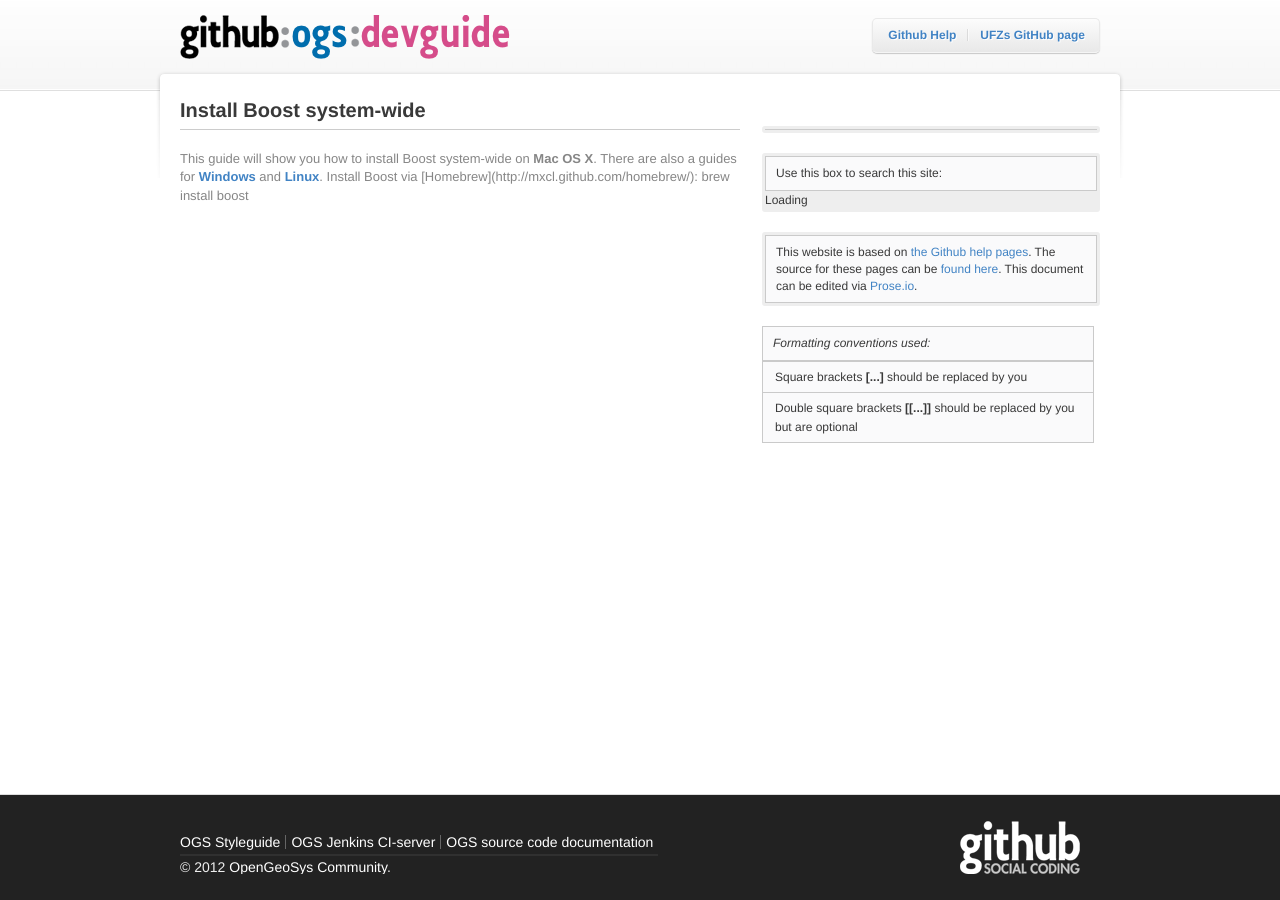
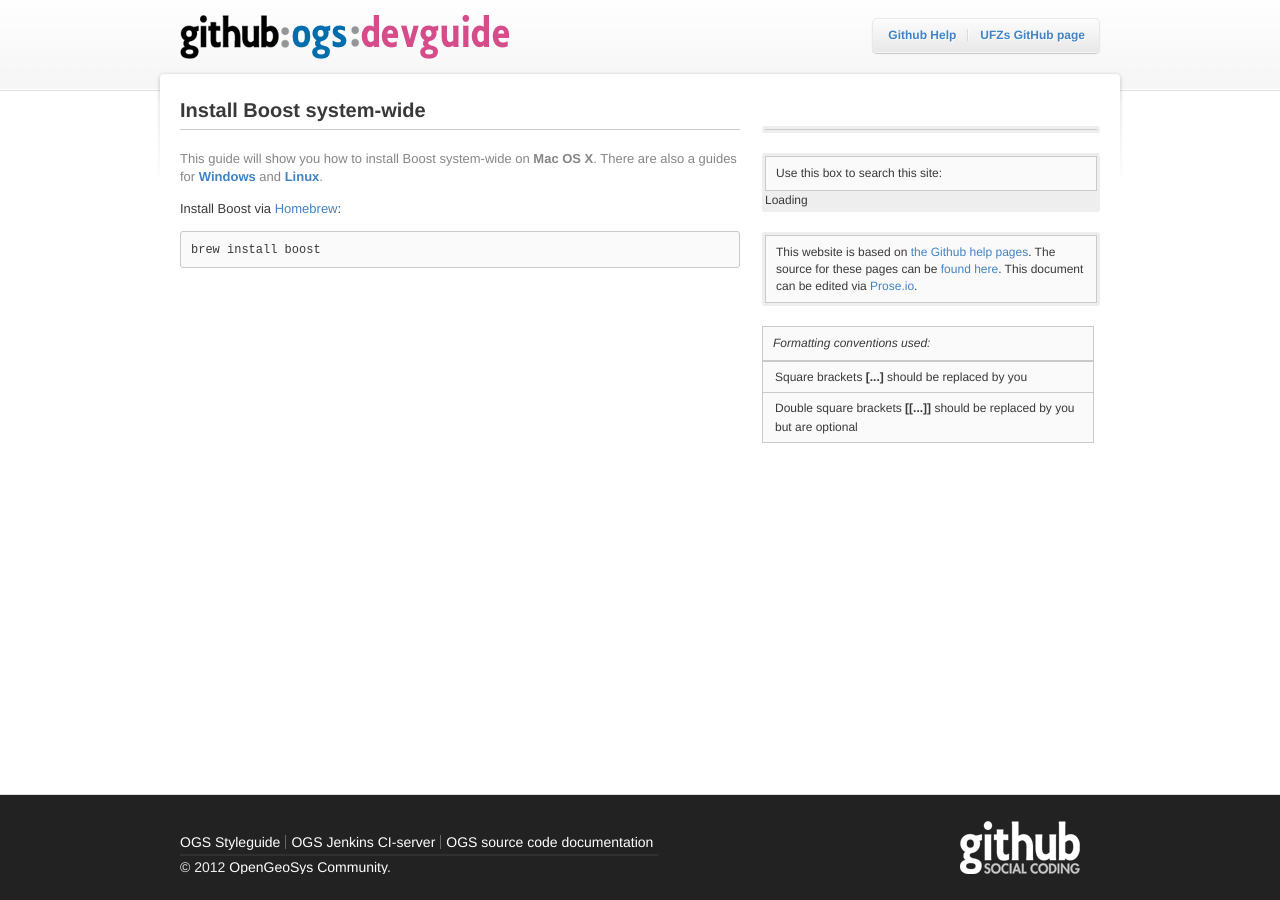
Before and after one commit to ufz/devguide, a Jekyll site: the page built from _posts/2012-11-28-mac-boost.markdown, in a window 1280 px wide. Built offline with Jekyll 4.4.1, drawn with Linux system fonts in a browser that asks for light colours; comment, search, counter and statistics services are not loaded.

Commit message:
Forgot paragraph tag.

```diff
--- a/_posts/2012-11-28-boost-redirect.markdown
+++ b/_posts/2012-11-28-boost-redirect.markdown
@@ -1,6 +1,6 @@
 ---
 layout: os_redirect
-title: Boost
+title: Boost installation
 description:
 categories: advanced
 redirect_win: /win-boost/
--- a/_posts/2012-11-28-linux-boost.markdown
+++ b/_posts/2012-11-28-linux-boost.markdown
@@ -4,7 +4,7 @@ title: Install Boost system-wide
 description: How to install boost on your system
 ---
 
-<p class="intro">This guide will show you how to install Boost system-wide on <strong>Linux</strong>. There are also a guides for <strong><a href="{{site.baseurl}}/win-boost">Windows</a></strong> and <strong><a href="{{site.baseurl}}/mac-boost">Mac OS X</a></strong>.
+<p class="intro">This guide will show you how to install Boost system-wide on <strong>Linux</strong>. There are also a guides for <strong><a href="{{site.baseurl}}/win-boost">Windows</a></strong> and <strong><a href="{{site.baseurl}}/mac-boost">Mac OS X</a></strong>.</p>
 
 Install Boost via your favourite package manager, e.g.:
 
--- a/_posts/2012-11-28-mac-boost.markdown
+++ b/_posts/2012-11-28-mac-boost.markdown
@@ -4,7 +4,7 @@ title: Install Boost system-wide
 description: How to install boost on your system
 ---
 
-<p class="intro">This guide will show you how to install Boost system-wide on <strong>Mac OS X</strong>. There are also a guides for <strong><a href="{{site.baseurl}}/win-boost">Windows</a></strong> and <strong><a href="{{site.baseurl}}/linux-boost">Linux</a></strong>.
+<p class="intro">This guide will show you how to install Boost system-wide on <strong>Mac OS X</strong>. There are also a guides for <strong><a href="{{site.baseurl}}/win-boost">Windows</a></strong> and <strong><a href="{{site.baseurl}}/linux-boost">Linux</a></strong>.</p>
 
 Install Boost via [Homebrew](http://mxcl.github.com/homebrew/):
 
```
Also changed, not shown: _posts/2012-11-28-win-boost.markdown (+9 -2 lines).
